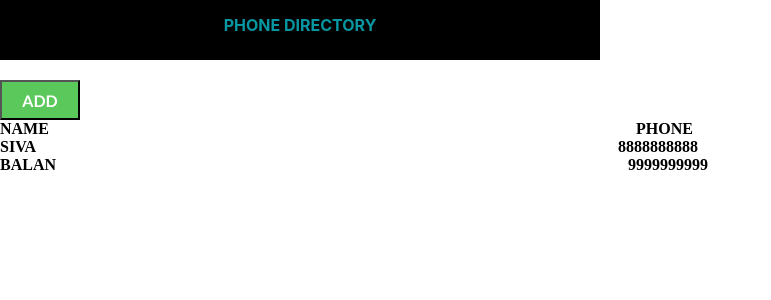
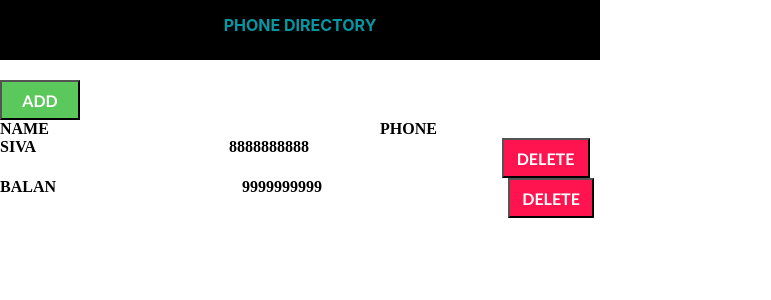
Before and after one commit to sivanbhfe/phone-directory, a React (Create React App) app: page / in a window 1280 px wide. Shown: the top 300 px of the page, without its empty margins (0-771 px from the left). Built offline with nearby package versions, Linux system fonts and the light colour scheme.

Commit message:
Added delete button

```diff
--- a/src/App.css
+++ b/src/App.css
@@ -20,12 +20,23 @@ span{
 
 .grid-container{
 	display:grid;
+	justify-items: left;
+	width:60%
 }
 .name {
   grid-column-start: 1;
   grid-column-end: 1;
+  width:33%
 }
 .phone {
   grid-column-start: 2;
   grid-column-end: 2;
+  width:33%
 }
+.deleteButton {
+  grid-column-start: 3;
+  grid-column-end: 3;
+  margin-top:0px;
+  background-color:rgb(255,20,80);
+  width:33%
+}
--- a/src/App.js
+++ b/src/App.js
@@ -25,6 +25,7 @@ class App extends Component {
      <div className="grid-container">
        <span className="grid-item" className="name">Name</span>
        <span className="grid-item" className="phone">Phone</span>
+	   <span className="grid-item"></span>
 	   </div>
 	   {
 		   subscribers.map(sub=>
@@ -32,6 +33,7 @@ class App extends Component {
 		    <div key = {sub.id} className="grid-container">
        <span className="grid-item" className="name">{sub.name}</span>
        <span className="grid-item" className="phone">{sub.phone}</span>
+	   <button className="grid-item" className="deleteButton">Delete</button>
 	   </div>
 
 		   )})
```
